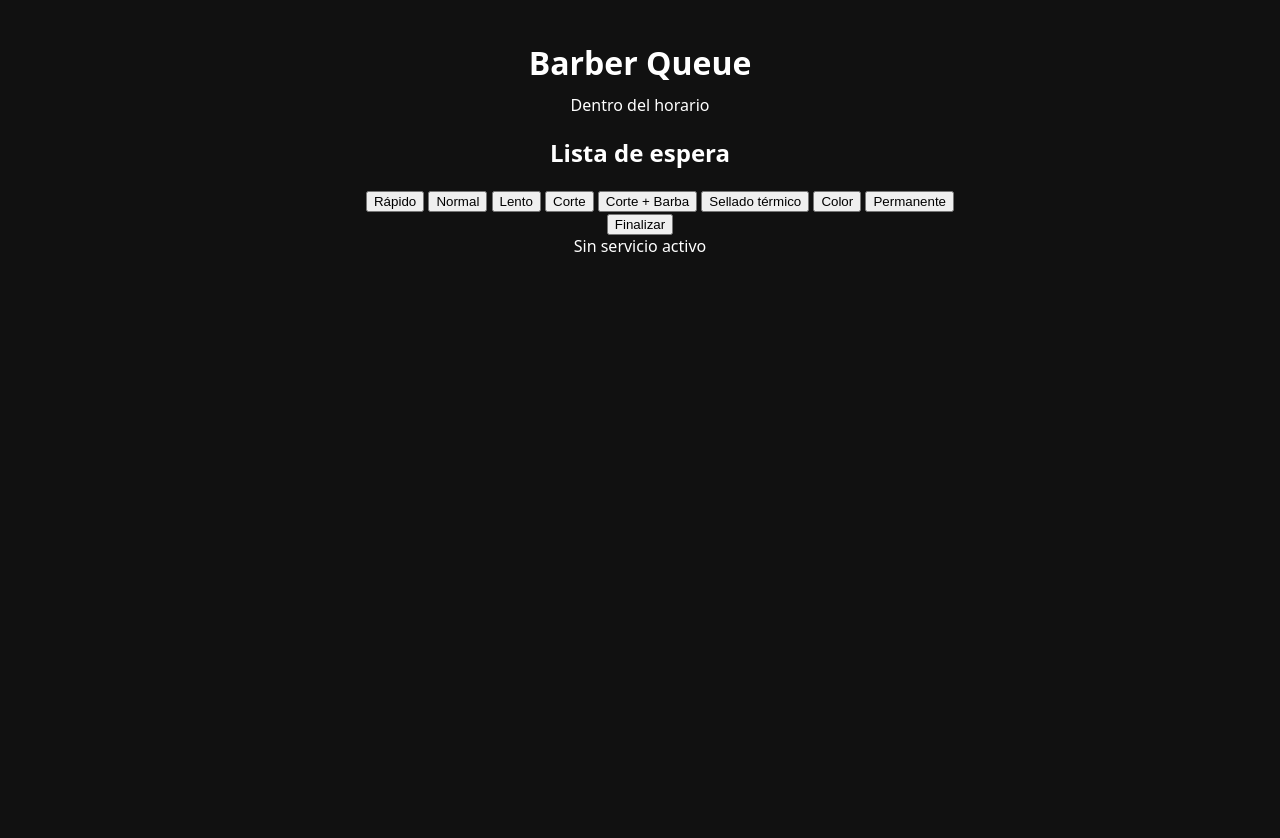
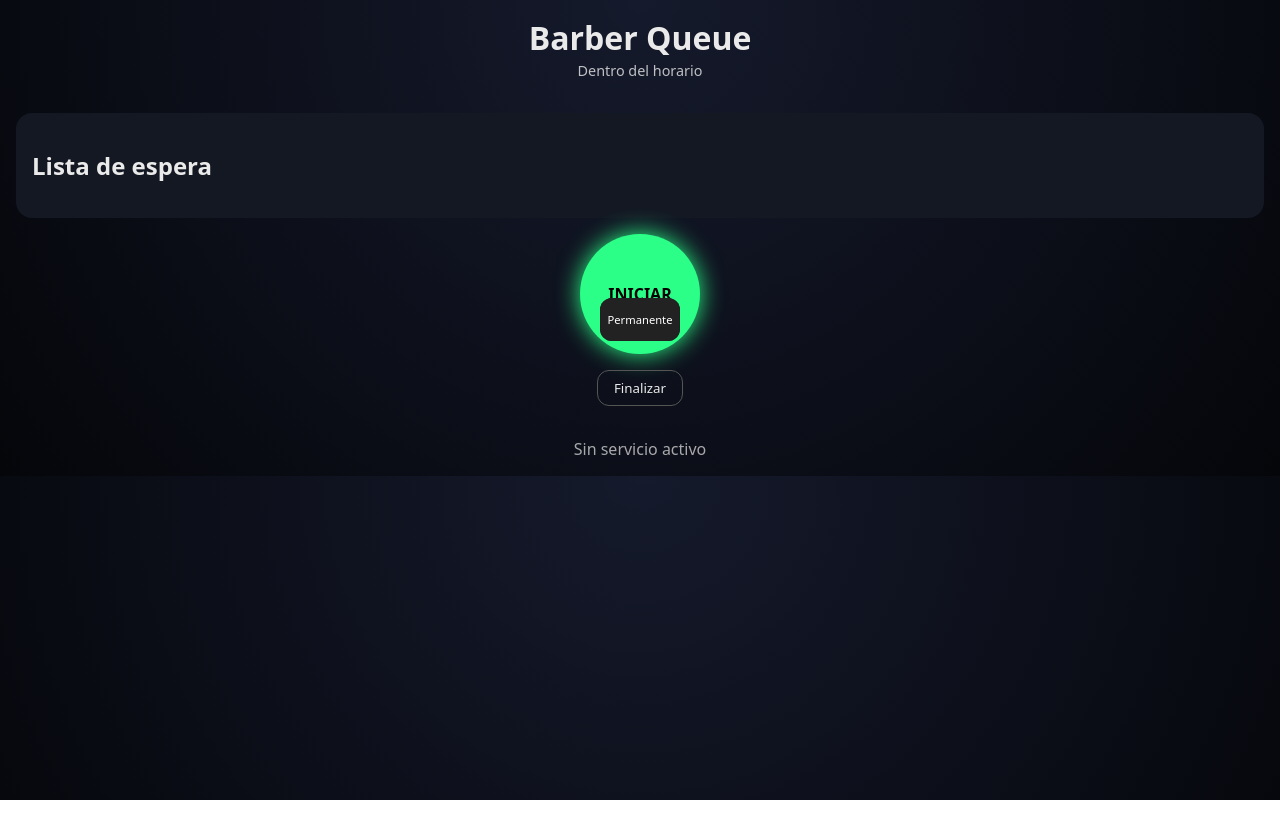
Before and after one commit to francojjuarez61-dev/barber-queue-app, a plain HTML site: page index.html in a window 1280 px wide. Both pictures are taken after a click on the button "INICIAR". After the commit the page ends 800 px from the top, so only its background shows below. Drawn offline with Linux system fonts and the light colour scheme.

Commit message:
Refactor CSS with custom properties and new styles

```diff
--- a/styles.css
+++ b/styles.css
@@ -1,85 +1,124 @@
-body {
-  font-family: system-ui, sans-serif;
-  text-align: center;
-  background: #111;
-  color: #fff;
-  margin: 0;
-  padding: 20px;
+:root {
+  --ok: #2bff88;
+  --warn: #ffcc00;
+  --bad: #ff3b3b;
+  --bg: #0b0d12;
+  --card: #141823;
+  --text: #eaeaea;
 }
 
-h1 {
-  margin-bottom: 10px;
+* {
+  box-sizing: border-box;
+  font-family: system-ui, sans-serif;
 }
 
-#queue {
-  margin-bottom: 20px;
-  font-size: 0.95rem;
-  opacity: 0.85;
+body {
+  margin: 0;
+  background: radial-gradient(circle at top, #151a2c, #05060a);
+  color: var(--text);
 }
 
-.center-container {
-  position: relative;
-  width: 220px;
-  height: 220px;
-  margin: 40px auto;
+header {
+  padding: 1rem;
+  text-align: center;
 }
 
-.main-button {
+header h1 {
+  margin: 0;
+  font-weight: 600;
+}
+
+#statusText {
+  font-size: 0.9rem;
+  opacity: 0.8;
+}
+
+main {
+  padding: 1rem;
+}
+
+.queue {
+  background: var(--card);
+  border-radius: 16px;
+  padding: 1rem;
+  margin-bottom: 1rem;
+}
+
+.queue ul {
+  list-style: none;
+  padding: 0;
+  margin: 0;
+}
+
+.queue li {
+  padding: 0.6rem;
+  border-bottom: 1px solid rgba(255,255,255,0.05);
+}
+
+.control {
+  text-align: center;
+  position: relative;
+}
+
+#mainButton {
   width: 120px;
   height: 120px;
   border-radius: 50%;
-  background: #00c853;
+  border: none;
+  font-size: 1rem;
+  font-weight: 600;
+  background: var(--ok);
   color: #000;
-  font-size: 1.1rem;
-  border: none;
-  cursor: pointer;
-  position: absolute;
-  top: 50%;
-  left: 50%;
-  transform: translate(-50%, -50%);
+  box-shadow: 0 0 25px var(--ok);
+  transition: all 0.6s ease;
 }
 
-.finish-button {
-  margin-top: 20px;
-  padding: 12px 20px;
-  font-size: 1rem;
-  border: none;
-  background: #ff5252;
-  color: #000;
-  border-radius: 6px;
+#mainButton.warn {
+  background: var(--warn);
+  box-shadow: 0 0 25px var(--warn);
 }
 
-.finish-button:disabled {
-  opacity: 0.4;
+#mainButton.bad {
+  background: var(--bad);
+  box-shadow: 0 0 25px var(--bad);
 }
 
 .radial {
   position: absolute;
-  width: 100%;
-  height: 100%;
+  inset: 0;
+  display: grid;
+  place-items: center;
 }
 
-.hidden {
+.radial button {
+  position: absolute;
+  width: 80px;
+  padding: 0.4rem;
+  font-size: 0.7rem;
+  border-radius: 12px;
+  border: none;
+  background: #222;
+  color: #fff;
+}
+
+.radial.hidden {
   display: none;
 }
 
-.petal {
-  position: absolute;
-  padding: 8px 10px;
-  font-size: 0.75rem;
-  border-radius: 20px;
-  border: none;
-  background: #1e88e5;
-  color: #fff;
-  cursor: pointer;
+.actions {
+  margin-top: 1rem;
 }
 
-/* Posiciones */
-.top { top: 0; left: 50%; transform: translateX(-50%); }
-.bottom { bottom: 0; left: 50%; transform: translateX(-50%); }
-.left { left: 0; top: 50%; transform: translateY(-50%); }
-.right { right: 0; top: 50%; transform: translateY(-50%); }
+.actions button {
+  background: transparent;
+  border: 1px solid #555;
+  color: var(--text);
+  padding: 0.5rem 1rem;
+  border-radius: 12px;
+}
 
-.top-left { top: 15%; left: 15%; }
-.bottom-left { bottom: 15%; left: 15%; }
-.bottom-right { bottom: 15%; right: 15%; }
+footer {
+  text-align: center;
+  padding: 1rem;
+  opacity: 0.7;
+}
```
